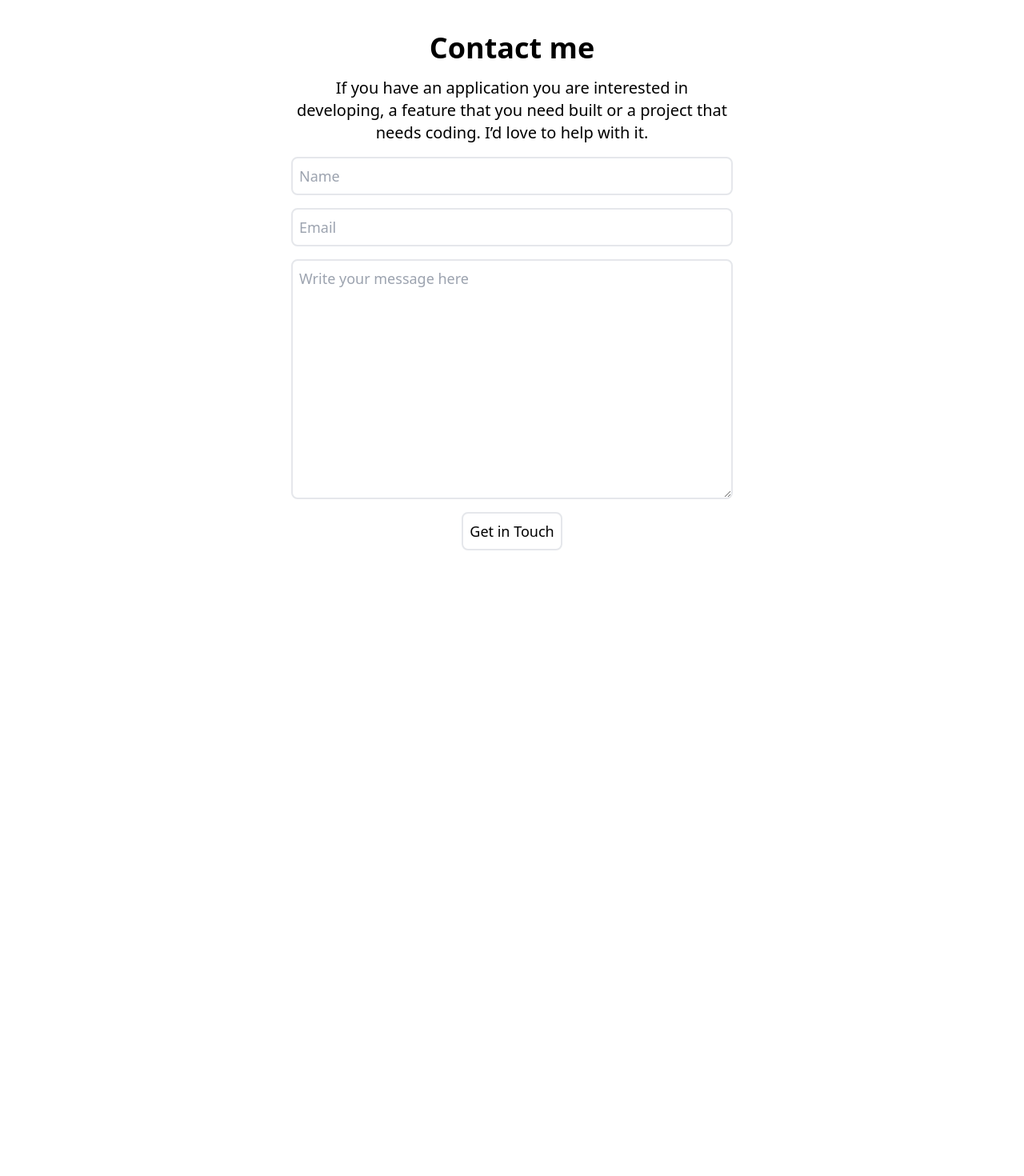
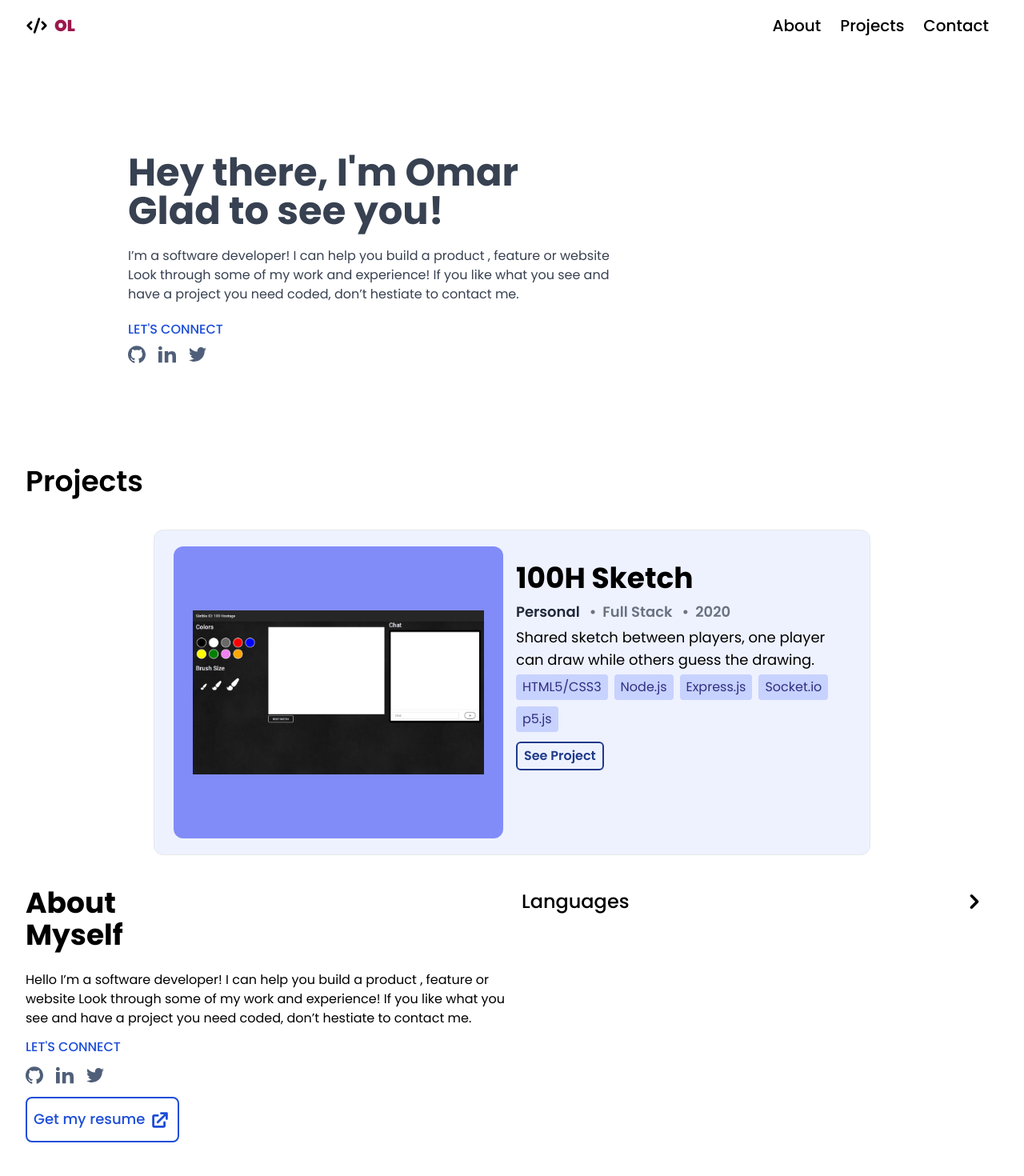
Before and after one commit to omar-labana/old-portfolio, a Vue app: page / in a window 1280 px wide. Shown: the top 1470 px of the page at 80% size. Before the commit the page ends 800 px from the top, so only its background shows below. Built offline with nearby package versions, Linux system fonts and the light colour scheme.

Commit message:
Add poppins font

```diff
--- a/src/App.vue
+++ b/src/App.vue
@@ -1,15 +1,17 @@
 <template>
-  <!-- <Header /> -->
-  <!-- <Hero /> -->
-  <!-- <Projects /> -->
-  <!-- <About /> -->
-  <Contact />
+  <div class="font-main">
+    <Header />
+    <Hero />
+    <Projects />
+    <About />
+    <Contact />
+  </div>
 </template>
 
 <script setup>
-// import Header from "./components/Header.vue";
-// import Hero from "./components/Hero.vue";
-// import Projects from "./components/Projects.vue";
-// import About from "./components/About.vue";
+import Header from "./components/Header.vue";
+import Hero from "./components/Hero.vue";
+import Projects from "./components/Projects.vue";
+import About from "./components/About.vue";
 import Contact from "./components/Contact.vue";
 </script>
--- a/src/components/About.vue
+++ b/src/components/About.vue
@@ -1,6 +1,6 @@
 <template>
-  <div class="max-w-7xl mx-auto px-2 sm:px-6 lg:px-8">
-    <div>
+  <div class="max-w-7xl mx-auto px-2 sm:px-6 lg:px-8 md:flex">
+    <div class="md:w-1/2">
       <h2 class="text-4xl font-bold">
         About
         <br />
@@ -86,7 +86,7 @@
     </div>
 
     <!-- Disclosures -->
-    <div class="flex flex-col mt-5">
+    <div class="flex flex-col mt-5 md:mt-0 md:px-3 md:w-1/2">
       <Disclosure v-slot="{ open }">
         <DisclosureButton class="flex items-center justify-between w-full">
           <span class="text-2xl font-medium">Languages</span>
@@ -104,8 +104,11 @@
           leave-to-class="transform scale-95 opacity-0"
         >
           <DisclosurePanel>
-            <ul>
-              <li>JavaScript</li>
+            <ul class="mt-3">
+              <li class="flex items-center gap-3">
+                <Icon class="w-12" name="JavaScript"></Icon>
+                JavaScript
+              </li>
             </ul>
           </DisclosurePanel>
         </transition>
--- a/src/components/Icon.vue
+++ b/src/components/Icon.vue
@@ -1,6 +1,6 @@
 <template>
   <svg
-    v-if="name === 'javascript'"
+    v-if="name === 'JavaScript'"
     role="img"
     viewBox="0 0 24 24"
     xmlns="http://www.w3.org/2000/svg"
--- a/src/index.css
+++ b/src/index.css
@@ -1,4 +1,6 @@
 /* ./src/index.css */
+@import url("https://fonts.googleapis.com/css2?family=Poppins:wght@100;200;300;400;500;600;700;800;900&display=swap");
+
 @tailwind base;
 @tailwind components;
 @tailwind utilities;
--- a/tailwind.config.js
+++ b/tailwind.config.js
@@ -2,7 +2,11 @@ module.exports = {
   purge: ['./index.html', './src/**/*.{vue,js,ts,jsx,tsx}'],
   darkMode: false, // or 'media' or 'class'
   theme: {
-    extend: {},
+    extend: {
+      fontFamily: {
+        main:['Poppins']
+      }
+    },
   },
   variants: {
     extend: {},
```
Also changed, not shown: 1 other file (tests, documents, lock files or other folders).
